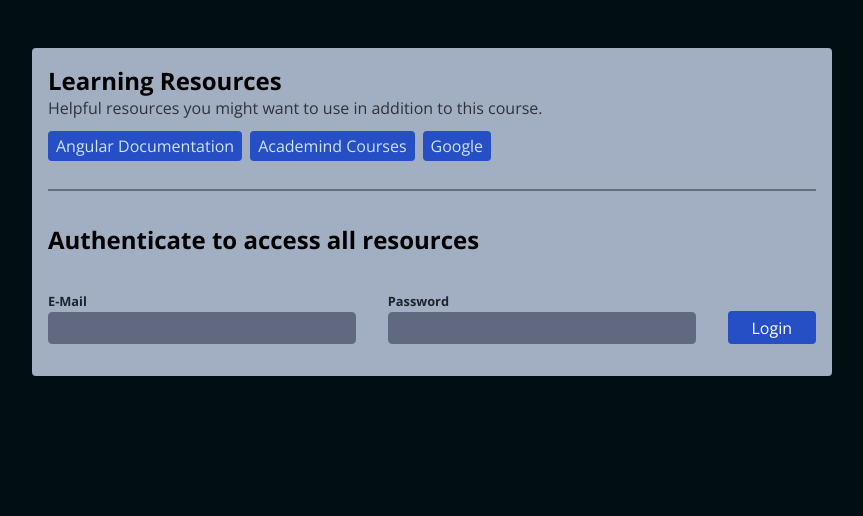
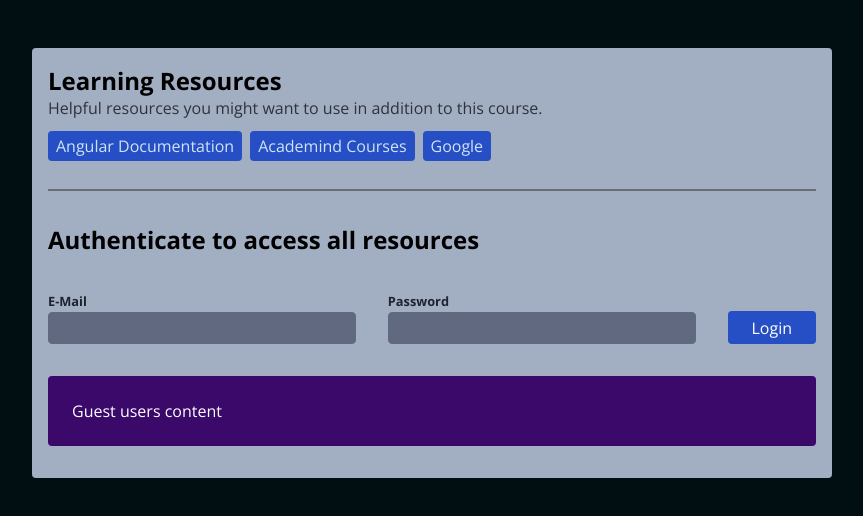
Before and after one commit to bottleEveningTech/directiveRepo, an Angular app: page / in a window 1280 px wide. Shown: the top 516 px of the page, without its empty margins (208-1071 px from the left). Built offline with nearby package versions, Linux system fonts and the light colour scheme.

Commit message:
syntactic sugar for auth directive

```diff
--- a/src/app/app.component.html
+++ b/src/app/app.component.html
@@ -9,9 +9,17 @@
     <p>Admins can see this only</p>
   } -->
 
-    <!-- <p *ngIf="isAdmin()">Admins can see this only</p> -->
-     <ng-template appAuth="admin">
+  <!-- <p *ngIf="isAdmin()">Admins can see this only</p> -->
+  <!-- <ng-template appAuth="admin">
        <p >Admins can see this only</p>
-     </ng-template>
-
+     </ng-template> -->
+  <p *appAuth="'admin'" class="protected-content admin">
+    Admins can see this only
+  </p>
+  <p *appAuth="'user'" class="protected-content unauthenticated">
+    Regular users content
+  </p>
+  <p *appAuth="'guest'" class="protected-content authenticated">
+    Guest users content
+  </p>
 </main>
```
